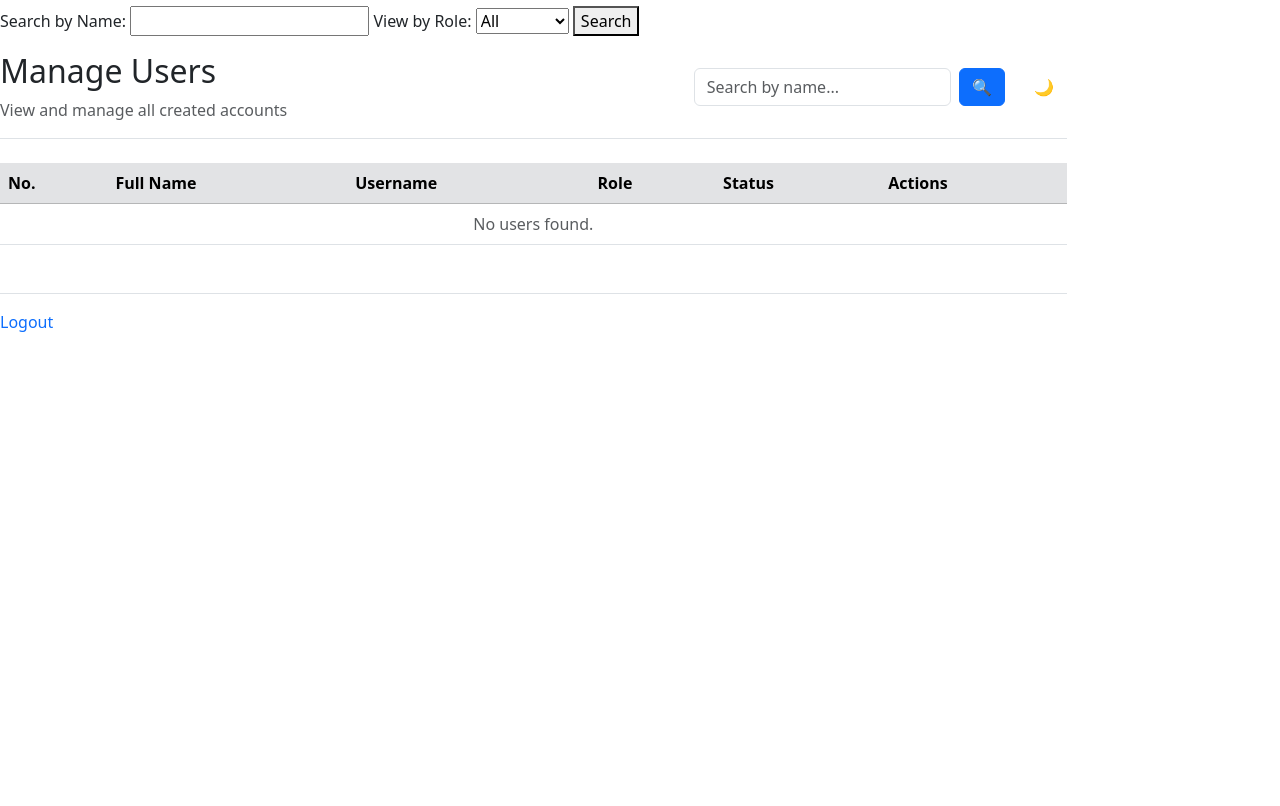
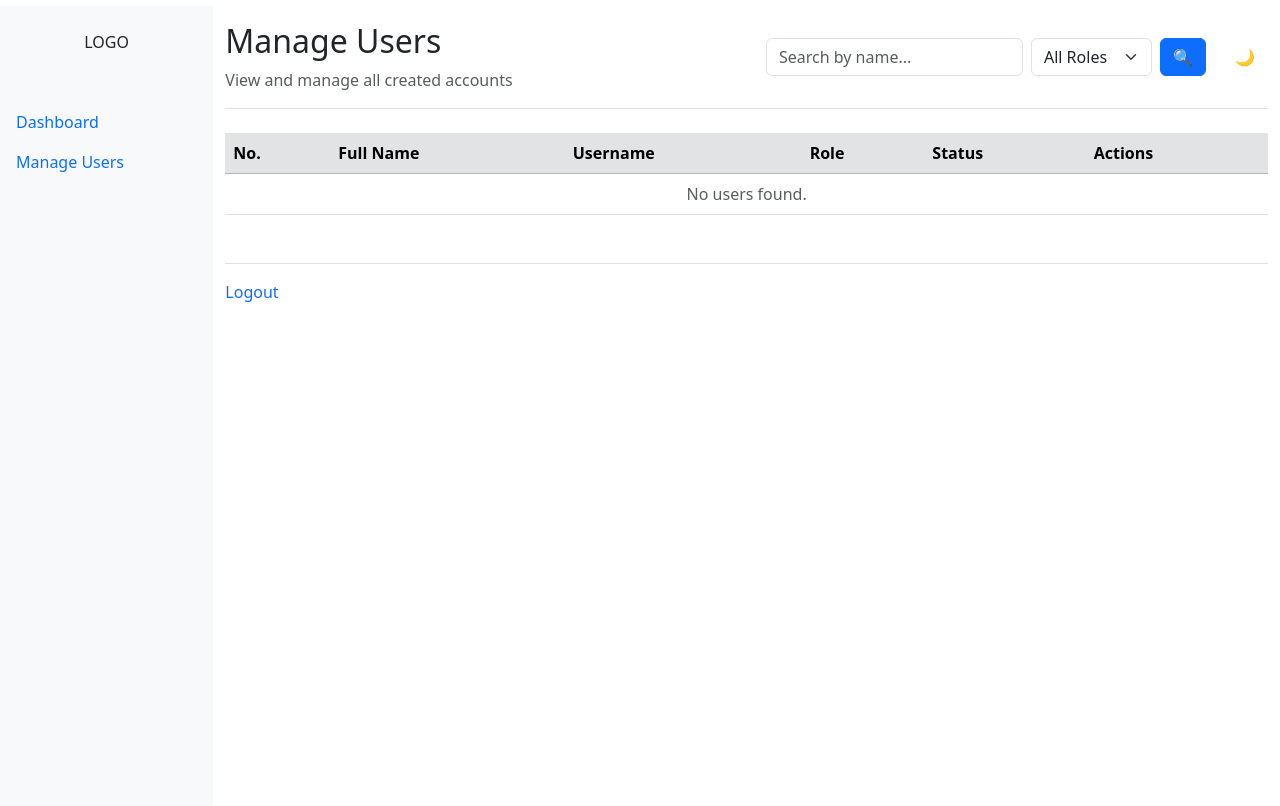
Before and after one commit to SkieAdmin/PHILHEALTH_SYS_OJT, a Django app: template philhealth_eKonsulta/login/templates/login/list_users.html in a window 1280 px wide. Shown: the part 50-856 px from the top of the page. Before the commit the page ends 382 px from the top, so only its background shows below. Run offline with Django 5.2, Linux system fonts and the light colour scheme; the template is opened without the code that fills it, so the values that code supplies are empty.

Commit message:
Patch 0.0.3_4
[+] Fixed Kekell's HTML Code and the Main Code brub...
[+] kapuyag branch2 uy

```diff
--- a/philhealth_eKonsulta/login/templates/login/list_users.html
+++ b/philhealth_eKonsulta/login/templates/login/list_users.html
@@ -18,23 +18,24 @@
     }
 </script>
 
-<!-- (Added by Gocotano) Implementing Search Filter, then refresh the site with the parameter of search_query. -->
-<form method="GET" action="">
-    <label for="search_query">Search by Name:</label>
-    <input type="text" id="search_query" name="search_query" value="{{ request.GET.search_query|default_if_none:'' }}">
-
-    <!-- (Gocotano Changes) - Added Role Filter Dropdown -->
-    <label for="role_filter">View by Role:</label>
-    <select id="role_filter" name="role_filter">
-        <option value="" {% if not request.GET.role_filter %}selected{% endif %}>All</option>
-        <option value="DOCTOR" {% if request.GET.role_filter == "DOCTOR" %}selected{% endif %}>Doctor</option>
-        <option value="FINANCE" {% if request.GET.role_filter == "FINANCE" %}selected{% endif %}>Finance</option>
-        <option value="SECRETARY" {% if request.GET.role_filter == "SECRETARY" %}selected{% endif %}>Secretary</option>
-    </select>
-    <!-- (End Gocotano Changes) -->
-
-    <button type="submit">Search</button>
-</form>
+<!-- (12/15/2025) - Added by Gocotano - Container structure with Sidebar -->
+<div class="container-fluid">
+    <div class="row">
+        <!-- Sidebar -->
+        <div class="col-md-2 bg-light vh-100 p-0">
+            <div class="text-center py-4">
+                <div class="mb-4">LOGO</div>
+            </div>
+            <ul class="nav flex-column">
+                <li class="nav-item">
+                    <a class="nav-link" href="{% url 'superadmin_dashboard' %}">Dashboard</a>
+                </li>
+                <li class="nav-item">
+                    <a class="nav-link active" href="{% url 'list_users' %}">Manage Users</a>
+                </li>
+            </ul>
+        </div>
+        <!-- (12/15/2025) - End Sidebar -->
 
         <!-- Main Content -->
         <div class="col-md-10">
@@ -45,11 +46,19 @@
                     <p class="text-muted mb-0">View and manage all created accounts</p>
                 </div>
                 <div class="d-flex align-items-center gap-3">
-                    <form method="GET" action="" class="d-flex gap-2">
+                    <!-- (12/15/2025) - Modified by Gocotano - Added Role Filter to search form -->
+                    <form method="GET" action="" class="d-flex gap-2 align-items-center">
                         <input type="text" class="form-control" id="search_query" name="search_query"
                                placeholder="Search by name..." value="{{ request.GET.search_query|default_if_none:'' }}">
+                        <select class="form-select" id="role_filter" name="role_filter" style="width: auto;">
+                            <option value="" {% if not request.GET.role_filter %}selected{% endif %}>All Roles</option>
+                            <option value="DOCTOR" {% if request.GET.role_filter == "DOCTOR" %}selected{% endif %}>Doctor</option>
+                            <option value="SECRETARY" {% if request.GET.role_filter == "SECRETARY" %}selected{% endif %}>Secretary</option>
+                            <option value="FINANCE" {% if request.GET.role_filter == "FINANCE" %}selected{% endif %}>Finance</option>
+                        </select>
                         <button type="submit" class="btn btn-primary">🔍</button>
                     </form>
+                    <!-- (12/15/2025) - End Role Filter -->
                     <button class="btn">🌙</button>
                 </div>
             </div>
```
Also changed, not shown: philhealth_eKonsulta/login/templates/landing_pages/superadmin.html (+25 -1 lines), philhealth_eKonsulta/login/views.py (+93 -0 lines).
